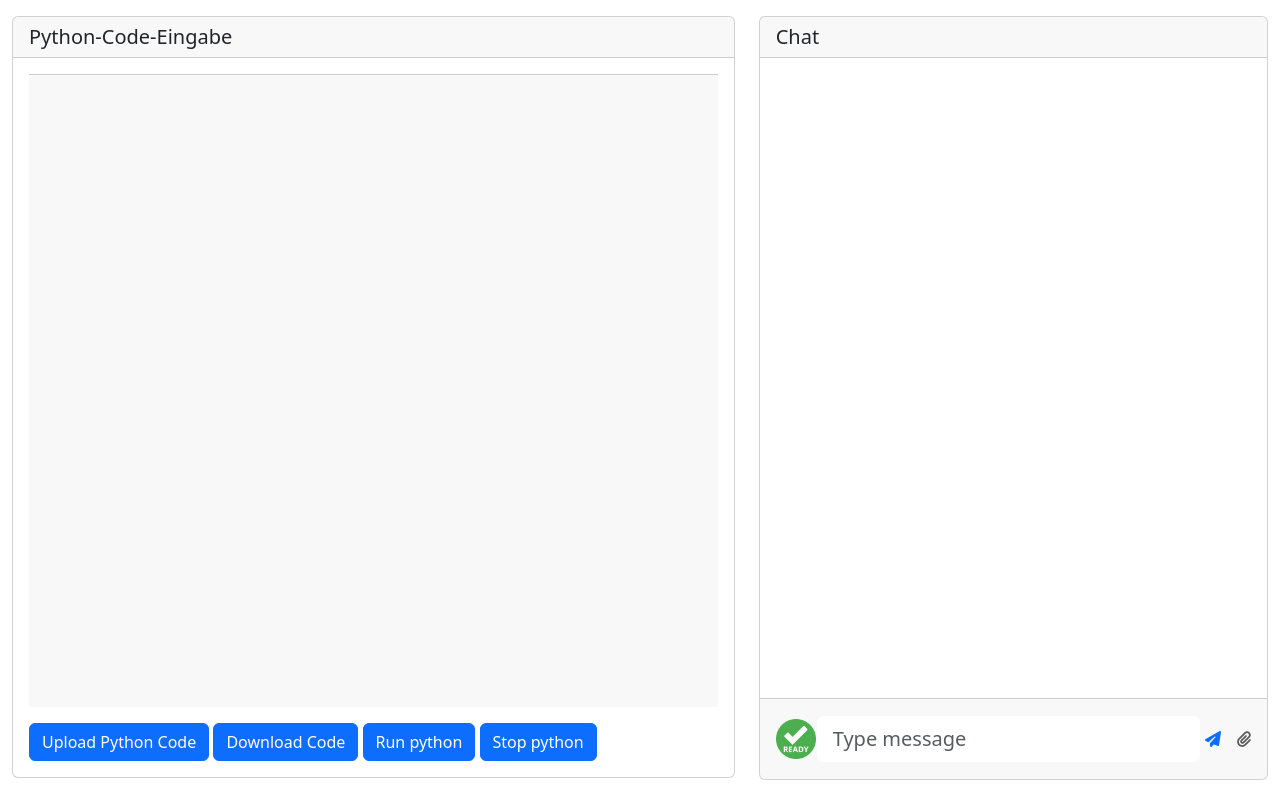
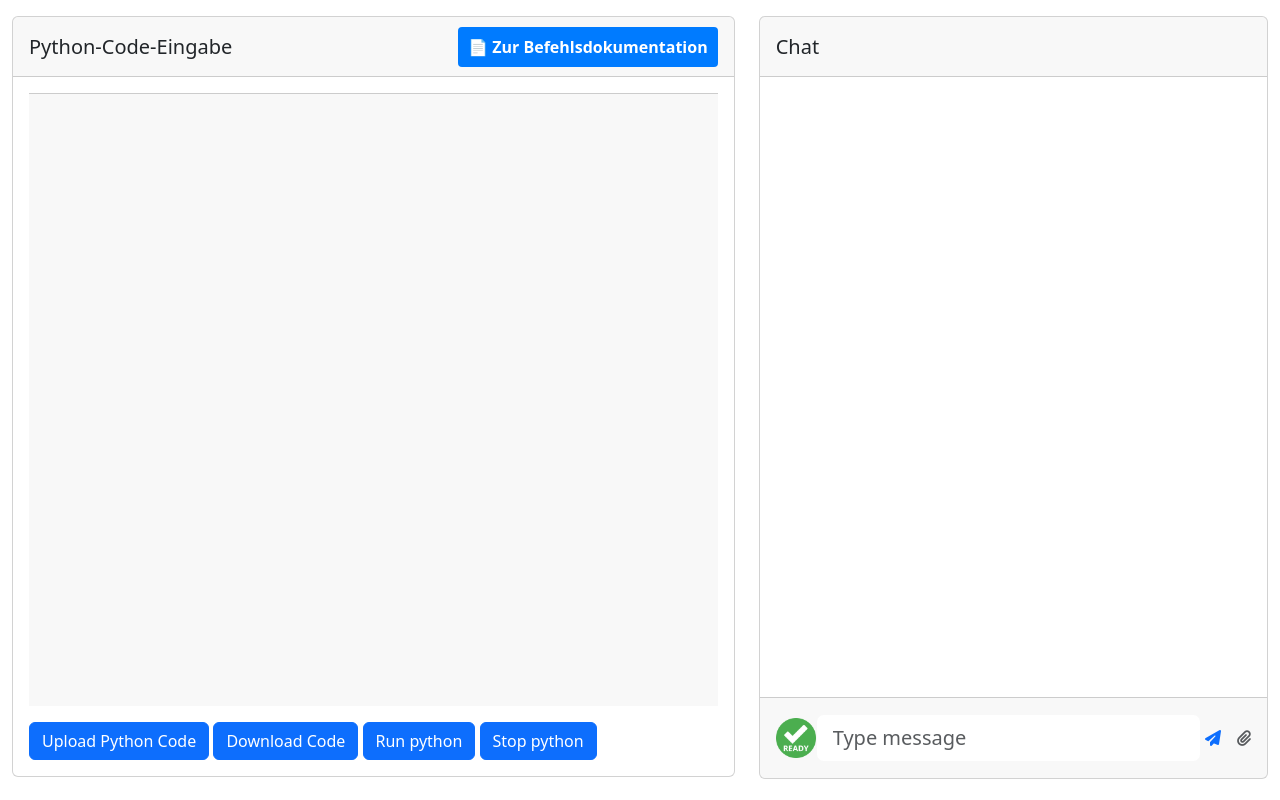
Before and after one commit to uiuiu-kit/Chat-with-Python, a website built with Vite: page Chat_Demo/index.html in a window 1280 px wide. Built offline with nearby package versions, Linux system fonts and the light colour scheme; what monaco-editor, pyodide-worker-runner, sync-message would draw is missing.

Commit message:
Dokumentation hinzugefügt

```diff
--- a/Chat_Demo/index.html
+++ b/Chat_Demo/index.html
@@ -15,12 +15,21 @@
               <!-- Linke Spalte: Großes Texteingabefeld -->
               <div class="col-md-8 col-lg-7">
                 <div class="card">
-                    <div class="card-header">
+                    <div class="card-header uniform-header" style="display: flex; justify-content: space-between; align-items: center;">
                         <h5 class="mb-0">Python-Code-Eingabe</h5>
-                    </div>
+                        <a href="documentation.html" target="_blank" style="
+                          padding: 8px 10px;
+                          background-color: #007BFF;
+                          color: white;
+                          text-decoration: none;
+                          border-radius: 4px;
+                          font-weight: bold;">
+                          📄 Zur Befehlsdokumentation
+                        </a>
+                      </div>
                     <div class="card-body">
                         <div class="card-footer p-3">
-                          <div id="monacoEditor" style="height: calc(100vh - 200px); width: 100%;"></div>
+                          <div id="monacoEditor" style="height: calc(100vh - 220px); width: 100%;"></div>
                         </div>
                         <!-- Verstecktes Datei-Upload-Input -->
                         <input type="file" id="uploadCodeButton" accept=".py" style="display: none;">
@@ -35,10 +44,10 @@
                 <!-- Rechte Spalte: Chat -->
                 <div class="col-md-4 col-lg-5">
                   <div class="card" id="chatWindow">
-                      <div class="card-header">
+                    <div class="card-header uniform-header">
                           <h5 class="mb-0">Chat</h5>
                       </div>
-                      <div class="card-body" data-mdb-perfect-scrollbar-init style="position: relative; height: calc(100vh - 160px)" id="chat">
+                      <div class="card-body" data-mdb-perfect-scrollbar-init style="position: relative; height: calc(100vh - 180px)" id="chat">
                           <div id="chat-container"></div>
                       </div>
                       <div class="card-footer text-muted d-flex justify-content-start align-items-center p-3">
--- a/Chat_Demo/src/chat/chat.css
+++ b/Chat_Demo/src/chat/chat.css
@@ -15,6 +15,14 @@
 .overlap-message {
     margin-top: -35px;
 }
+
+.uniform-header {
+    min-height: 60px; /* oder eine Höhe, die dir gefällt */
+    display: flex;
+    justify-content: space-between;
+    align-items: center;
+  }
+
 
 .divider:after,
 .divider:before {
```
Also changed, not shown: Chat_Demo/documentation.html (added, +53 -0 lines).
